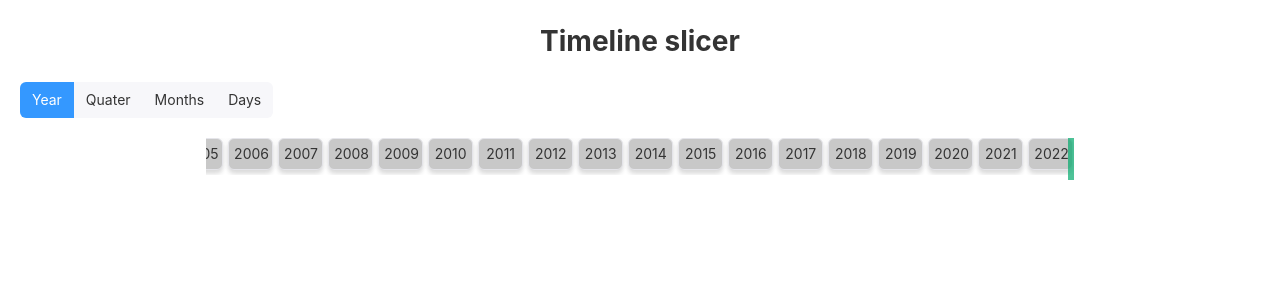
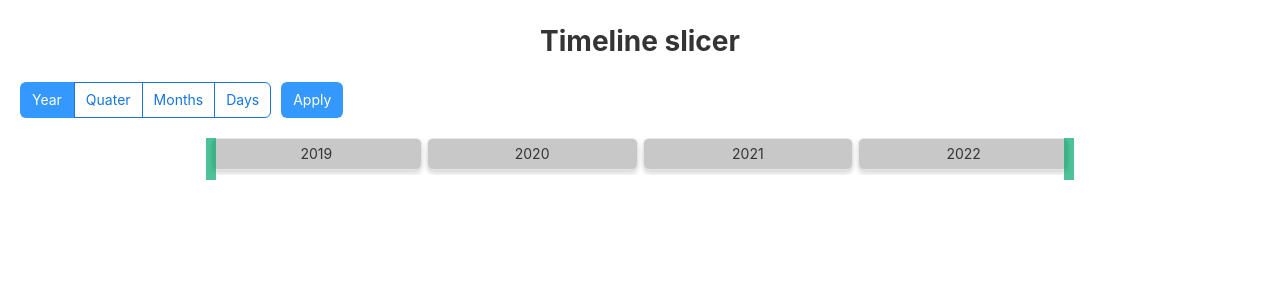
Before and after one commit to ShyamPanchal/TimelineSlicer, a React (Create React App) app: page / in a window 1280 px wide. Shown: the top 300 px of the page. Built offline with nearby package versions, Linux system fonts and the light colour scheme.

Commit message:
start date end date control to index file

```diff
--- a/src/components/timeline-slicer/DayView.tsx
+++ b/src/components/timeline-slicer/DayView.tsx
@@ -6,8 +6,10 @@ import { Calender, monthNames } from "./utils";
 export function DayView(props: {
   calender: Calender;
   sliderMax: number;
-  startDate?: Date;
-  endDate?: Date;
+  startDate: Date;
+  endDate: Date;
+  updateStartDate?: (start: Date) => void;
+  updateEndDate?: (end: Date) => void;
 }) {
   const ref: any = React.useRef(null);
   const [rangeWidth, setRangeWidth] = React.useState<number>(0);
@@ -33,21 +35,18 @@ export function DayView(props: {
     .flat()
     .flat();
 
-  const [startDate, setStartDate] = React.useState<Date>(
-    props.startDate ? props.startDate : props.calender.startDate
-  );
-  const [endDate, setEndDate] = React.useState<Date>(
-    props.endDate ? props.endDate : props.calender.endDate
-  );
-
   const updateStartIndex = (index: number) => {
     const day = days[index - 1];
-    setStartDate(day.date);
+    if (props.updateStartDate) {
+      props.updateStartDate(day.date);
+    }
   };
 
   const updateEndIndex = (index: number) => {
     const day = days[index - 2];
-    setEndDate(day.date);
+    if (props.updateEndDate) {
+      props.updateEndDate(day.date);
+    }
   };
 
   const bottomRef: any = React.useRef(null);
@@ -88,7 +87,8 @@ export function DayView(props: {
                 {year} - {monthNames[parseInt(month)]}
                 <div className="sub-container">
                   {Object.entries(days.days).map(([day, date]) => {
-                    const selected = startDate <= date && endDate >= date;
+                    const selected =
+                      props.startDate <= date && props.endDate >= date;
                     return (
                       <Panel
                         key={day}
--- a/src/components/timeline-slicer/MonthView.tsx
+++ b/src/components/timeline-slicer/MonthView.tsx
@@ -6,8 +6,10 @@ import { Calender, monthNames } from "./utils";
 export function MonthView(props: {
   calender: Calender;
   sliderMax: number;
-  startDate?: Date;
-  endDate?: Date;
+  startDate: Date;
+  endDate: Date;
+  updateStartDate?: (start: Date) => void;
+  updateEndDate?: (end: Date) => void;
 }) {
   const ref: any = React.useRef(null);
   const [rangeWidth, setRangeWidth] = React.useState<number>(0);
@@ -30,23 +32,18 @@ export function MonthView(props: {
     .flat()
     .flat();
 
-  console.log("Months", months);
-
-  const [startDate, setStartDate] = React.useState<Date>(
-    props.startDate ? props.startDate : props.calender.startDate
-  );
-  const [endDate, setEndDate] = React.useState<Date>(
-    props.endDate ? props.endDate : props.calender.endDate
-  );
-
   const updateStartIndex = (index: number) => {
     const month = months[index - 1];
-    setStartDate(month.startDate);
+    if (props.updateStartDate) {
+      props.updateStartDate(month.startDate);
+    }
   };
 
   const updateEndIndex = (index: number) => {
     const month = months[index - 2];
-    setEndDate(month.endDate);
+    if (props.updateEndDate) {
+      props.updateEndDate(month.endDate);
+    }
   };
 
   const bottomRef: any = React.useRef(null);
@@ -86,8 +83,8 @@ export function MonthView(props: {
               <div className="sub-container">
                 {Object.entries(months.months).map(([month, _monthData]) => {
                   const selected =
-                    startDate <= _monthData.endDate &&
-                    endDate >= _monthData.startDate;
+                    props.startDate <= _monthData.endDate &&
+                    props.endDate >= _monthData.startDate;
                   return (
                     <Panel
                       key={month}
--- a/src/components/timeline-slicer/QuaterView.tsx
+++ b/src/components/timeline-slicer/QuaterView.tsx
@@ -6,8 +6,10 @@ import { Calender } from "./utils";
 export function QuaterView(props: {
   calender: Calender;
   sliderMax: number;
-  startDate?: Date;
-  endDate?: Date;
+  startDate: Date;
+  endDate: Date;
+  updateStartDate?: (start: Date) => void;
+  updateEndDate?: (end: Date) => void;
 }) {
   const ref: any = React.useRef(null);
   const [rangeWidth, setRangeWidth] = React.useState<number>(0);
@@ -27,21 +29,19 @@ export function QuaterView(props: {
     )
     .flat();
 
-  const [startDate, setStartDate] = React.useState<Date>(
-    props.startDate ? props.startDate : props.calender.startDate
-  );
-  const [endDate, setEndDate] = React.useState<Date>(
-    props.endDate ? props.endDate : props.calender.endDate
-  );
-
   const updateStartIndex = (index: number) => {
     const selectedQuater = quaters[index - 1];
-    setStartDate(selectedQuater.startDate);
+    if (props.updateStartDate) {
+      props.updateStartDate(selectedQuater.startDate);
+    }
   };
 
   const updateEndIndex = (index: number) => {
     const selectedQuater = quaters[index - 2];
-    setEndDate(selectedQuater.endDate);
+    // setEndDate(selectedQuater.endDate);
+    if (props.updateEndDate) {
+      props.updateEndDate(selectedQuater.endDate);
+    }
   };
 
   const bottomRef: any = React.useRef(null);
@@ -80,8 +80,8 @@ export function QuaterView(props: {
             <div className="sub-container">
               {Object.entries(quaters.quaters).map(([quater, _quaterData]) => {
                 const selected =
-                  startDate <= _quaterData.endDate &&
-                  endDate >= _quaterData.startDate;
+                  props.startDate <= _quaterData.endDate &&
+                  props.endDate >= _quaterData.startDate;
                 return (
                   <Panel
                     key={quater}
--- a/src/components/timeline-slicer/YearView.tsx
+++ b/src/components/timeline-slicer/YearView.tsx
@@ -6,8 +6,10 @@ import { Calender } from "./utils";
 export function YearView(props: {
   calender: Calender;
   sliderMax: number;
-  startDate?: Date;
-  endDate?: Date;
+  startDate: Date;
+  endDate: Date;
+  updateStartDate?: (start: Date) => void;
+  updateEndDate?: (end: Date) => void;
 }) {
   const ref: any = React.useRef(null);
   const [rangeWidth, setRangeWidth] = React.useState<number>(0);
@@ -19,23 +21,20 @@ export function YearView(props: {
   }, []);
   // }, [ref.current]);
 
-  const [startDate, setStartDate] = React.useState<Date>(
-    props.startDate ? props.startDate : props.calender.startDate
-  );
-  const [endDate, setEndDate] = React.useState<Date>(
-    props.endDate ? props.endDate : props.calender.endDate
-  );
-
   const updateStartIndex = (index: number) => {
     const selectedYear = Object.keys(props.calender.years)[index - 1];
     const year = props.calender.years[selectedYear];
-    setStartDate(year.startDate);
+    if (props.updateStartDate) {
+      props.updateStartDate(year.startDate);
+    }
   };
 
   const updateEndIndex = (index: number) => {
     const selectedYear = Object.keys(props.calender.years)[index - 2];
     const year = props.calender.years[selectedYear];
-    setEndDate(year.endDate);
+    if (props.updateEndDate) {
+      props.updateEndDate(year.endDate);
+    }
   };
 
   const bottomRef: any = React.useRef(null);
@@ -60,7 +59,8 @@ export function YearView(props: {
       <div className="ui-container" ref={ref}>
         {Object.entries(props.calender.years).map(([year, _yearData]) => {
           const selected =
-            startDate <= _yearData.endDate && endDate >= _yearData.startDate;
+            props.startDate <= _yearData.endDate &&
+            props.endDate >= _yearData.startDate;
           return (
             <Panel
               key={year}
--- a/src/components/timeline-slicer/index.tsx
+++ b/src/components/timeline-slicer/index.tsx
@@ -3,6 +3,7 @@ import { Container, Content, Header } from "rsuite";
 import "./index.css";
 import { QuaterView } from "./QuaterView";
 
+import * as React from "react";
 import { Button, ButtonGroup, ButtonToolbar } from "rsuite";
 import { DayView } from "./DayView";
 import { MonthView } from "./MonthView";
@@ -50,9 +51,13 @@ const getSliderMax = (
 };
 
 function TimelineSlicer() {
-  const startDate = new Date(2000, 11);
-  const endDate = new Date();
-  const calender = getCalender(startDate, endDate);
+  const _startDate = new Date();
+  _startDate.setFullYear(_startDate.getFullYear() - 3);
+  const _endDate = new Date();
+
+  const [startDate, setStartDate] = React.useState<Date>(_startDate);
+  const [endDate, setEndDate] = React.useState<Date>(_endDate);
+  const calender = getCalender(_startDate, _endDate);
 
   console.log("Calender", calender);
 
@@ -60,7 +65,7 @@ function TimelineSlicer() {
 
   const sliderMax = getSliderMax(calender, ui);
 
-  const enabled = (key: string) => (key === ui ? "primary" : "default");
+  const enabled = (key: string) => (key === ui ? "primary" : "ghost");
 
   const scrollRef = useHorizontalScroll();
 
@@ -92,21 +97,56 @@ function TimelineSlicer() {
               Days
             </Button>
           </ButtonGroup>
+          <Button appearance="primary">Apply</Button>
         </ButtonToolbar>
         <br />
-        <div style={{ position: "relative", width: "70%", margin: "auto" }}>
+        <div
+          style={{
+            position: "relative",
+            width: "70%",
+            margin: "auto",
+          }}
+        >
           <div ref={scrollRef} style={{ overflowX: "auto", zIndex: -1 }}>
             {ui === "year" && (
-              <YearView calender={calender} sliderMax={sliderMax} />
+              <YearView
+                calender={calender}
+                sliderMax={sliderMax}
+                startDate={startDate}
+                endDate={endDate}
+                updateStartDate={setStartDate}
+                updateEndDate={setEndDate}
+              />
             )}
             {ui === "quater" && (
-              <QuaterView calender={calender} sliderMax={sliderMax} />
+              <QuaterView
+                calender={calender}
+                sliderMax={sliderMax}
+                startDate={startDate}
+                endDate={endDate}
+                updateStartDate={setStartDate}
+                updateEndDate={setEndDate}
+              />
             )}
             {ui === "months" && (
-              <MonthView calender={calender} sliderMax={sliderMax} />
+              <MonthView
+                calender={calender}
+                sliderMax={sliderMax}
+                startDate={startDate}
+                endDate={endDate}
+                updateStartDate={setStartDate}
+                updateEndDate={setEndDate}
+              />
             )}
             {ui === "days" && (
-              <DayView calender={calender} sliderMax={sliderMax} />
+              <DayView
+                calender={calender}
+                sliderMax={sliderMax}
+                startDate={startDate}
+                endDate={endDate}
+                updateStartDate={setStartDate}
+                updateEndDate={setEndDate}
+              />
             )}
           </div>
         </div>
--- a/src/components/timeline-slicer/utils.ts
+++ b/src/components/timeline-slicer/utils.ts
@@ -80,7 +80,7 @@ export const getCalender = (startDate: Date, endDate: Date) => {
 
   let _date: any = undefined;
   for (
-    _date = startDate;
+    _date = new Date(startDate.getTime());
     _date <= endDate;
     _date.setDate(_date.getDate() + 1)
   ) {
```
